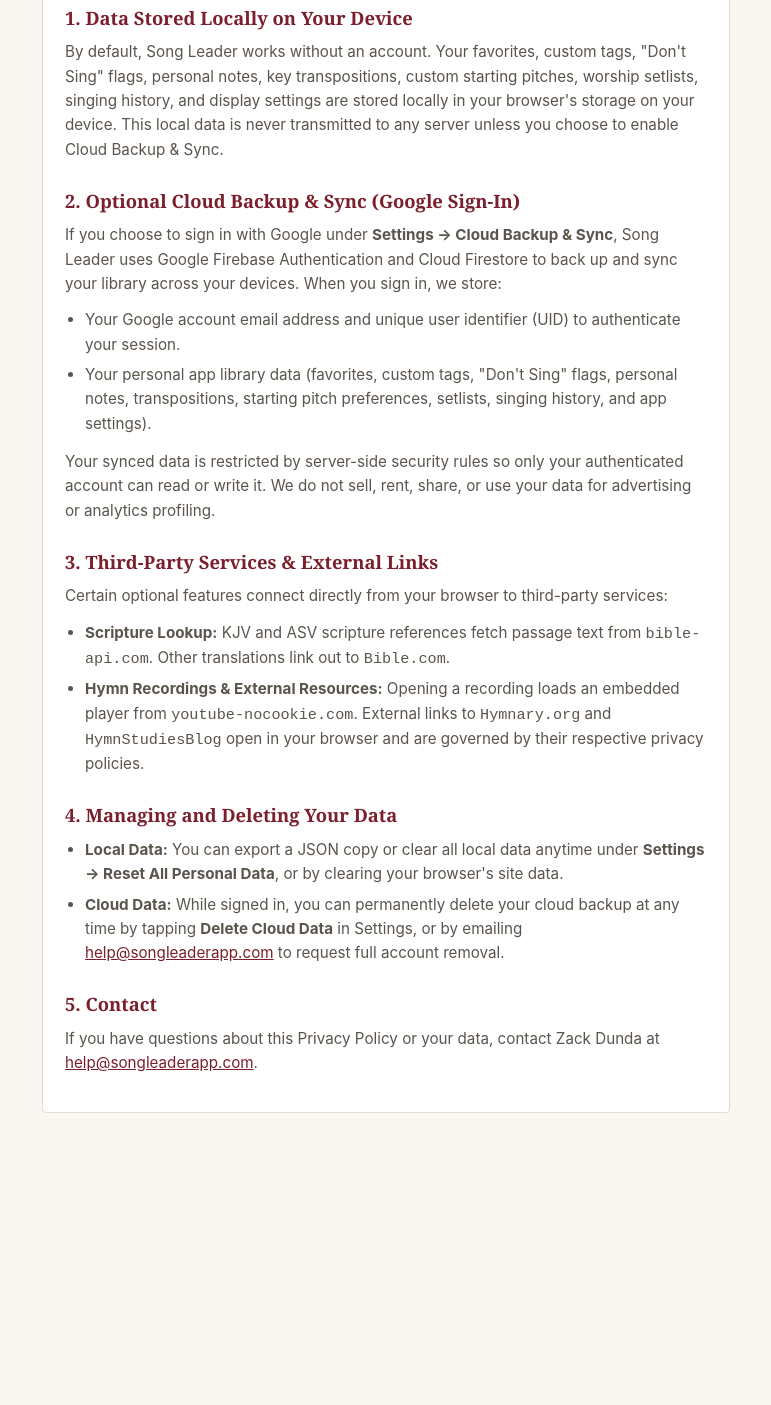
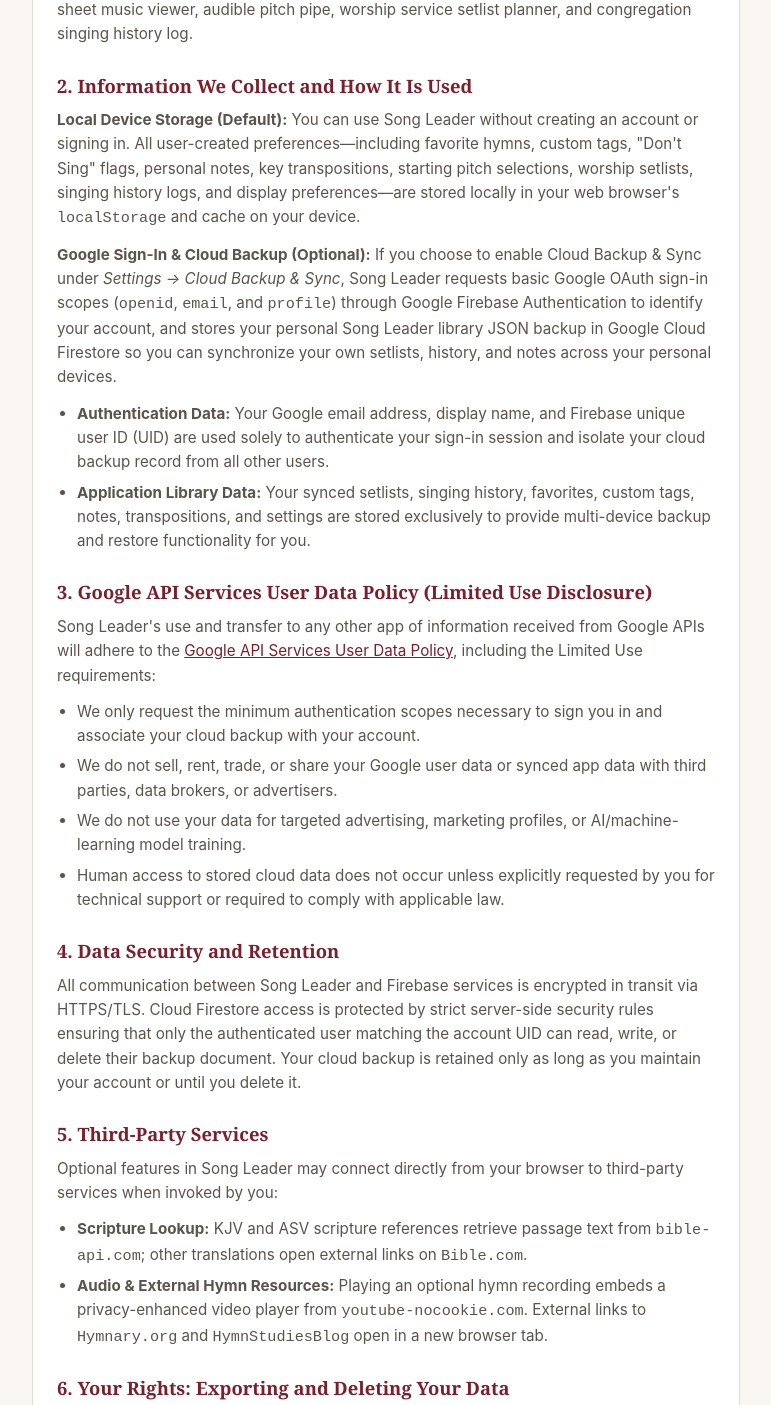
Before and after one commit to senordunda/SongLeader, a plain HTML site: page privacy.html in a window 1280 px wide. Shown: the part 285-1690 px from the top of the page, without its empty margins (254-1025 px from the left). Before the commit the page ends 1446 px from the top, so only its background shows below. Drawn offline with Linux system fonts and the light colour scheme.

Commit message:
Add files via upload

```diff
--- a/privacy.html
+++ b/privacy.html
@@ -5,7 +5,7 @@
   <meta name="viewport" content="width=device-width, initial-scale=1.0, viewport-fit=cover" />
   <meta name="theme-color" content="#7A1F2B" />
   <title>Privacy Policy — Song Leader</title>
-  <meta name="description" content="Privacy Policy for Song Leader (songleaderapp.com)." />
+  <meta name="description" content="Privacy Policy and Google API User Data Policy disclosure for Song Leader (songleaderapp.com)." />
   <link rel="canonical" href="https://songleaderapp.com/privacy.html" />
   <style>
     :root {
@@ -20,7 +20,6 @@
       --font-serif: Georgia, "Palatino Linotype", "Book Antiqua", serif;
       --font-sans: -apple-system, BlinkMacSystemFont, "Segoe UI", Roboto, Helvetica, Arial, sans-serif;
     }
-
     @media (prefers-color-scheme: dark) {
       :root {
         --bg-paper: #161413;
@@ -32,11 +31,7 @@
         --accent: #A93848;
       }
     }
-
-    *, *::before, *::after {
-      box-sizing: border-box;
-    }
-
+    *, *::before, *::after { box-sizing: border-box; }
     body {
       margin: 0;
       padding: 0;
@@ -45,25 +40,21 @@
       font-family: var(--font-sans);
       font-size: 16px;
       line-height: 1.6;
-      -webkit-font-smoothing: antialiased;
     }
-
     .policy-header {
       background: #7A1F2B;
       color: #FAF7F2;
       border-bottom: 1px solid var(--accent-dark);
       padding: 14px 18px;
     }
-
     .policy-header-inner {
-      max-width: 720px;
+      max-width: 740px;
       margin: 0 auto;
       display: flex;
       align-items: center;
       justify-content: space-between;
       gap: 12px;
     }
-
     .policy-brand {
       font-family: var(--font-serif);
       font-size: 1.25rem;
@@ -71,7 +62,6 @@
       color: #FAF7F2;
       text-decoration: none;
     }
-
     .back-app-link {
       color: #FAF7F2;
       text-decoration: none;
@@ -81,114 +71,109 @@
       border: 1px solid rgba(255, 255, 255, 0.3);
       border-radius: 3px;
     }
-
     .policy-main {
-      max-width: 720px;
+      max-width: 740px;
       margin: 24px auto 48px;
       padding: 0 16px;
     }
-
     .policy-card {
       background: var(--bg-surface);
       border: 1px solid var(--border-hairline);
       border-radius: 4px;
-      padding: 24px 22px;
+      padding: 26px 24px;
     }
-
     h1 {
       margin: 0 0 4px;
       font-family: var(--font-serif);
       font-size: 1.65rem;
       line-height: 1.25;
     }
-
     .effective-date {
       margin: 0 0 20px;
       font-size: 0.84rem;
       color: var(--ink-muted);
     }
-
     h2 {
       margin: 24px 0 8px;
       font-family: var(--font-serif);
       font-size: 1.15rem;
       color: var(--accent);
     }
-
-    p {
-      margin: 0 0 12px;
+    p, li {
       color: var(--ink-secondary);
       font-size: 0.95rem;
     }
-
-    ul {
-      margin: 0 0 14px;
-      padding-left: 20px;
-      color: var(--ink-secondary);
-      font-size: 0.95rem;
-    }
-
-    li {
-      margin-bottom: 6px;
-    }
-
-    a {
-      color: var(--accent);
-    }
+    p { margin: 0 0 12px; }
+    ul { margin: 0 0 14px; padding-left: 20px; }
+    li { margin-bottom: 6px; }
+    a { color: var(--accent); }
   </style>
 </head>
 <body>
   <header class="policy-header">
     <div class="policy-header-inner">
       <a href="./" class="policy-brand">Song Leader</a>
-      <a href="./" class="back-app-link">← Back to App</a>
+      <a href="./" class="back-app-link">&larr; Back to App</a>
     </div>
   </header>
 
   <main class="policy-main">
     <article class="policy-card">
       <h1>Privacy Policy</h1>
-      <p class="effective-date">Effective Date: November 23, 2026</p>
+      <p class="effective-date">Effective Date: November 24, 2026 &middot; Application: Song Leader (<a href="https://songleaderapp.com">https://songleaderapp.com</a>)</p>
 
+      <h2>1. Purpose of the Application</h2>
       <p>
-        Song Leader (<a href="https://songleaderapp.com">songleaderapp.com</a>) is a free worship song-leading utility built for church song leaders. Your privacy is important, and the app is designed to collect as little personal data as possible.
+        Song Leader is a free, non-commercial worship planning and song-leading web application created for church song leaders. It provides a searchable hymnal index, public-domain sheet music viewer, audible pitch pipe, worship service setlist planner, and congregation singing history log.
       </p>
 
-      <h2>1. Data Stored Locally on Your Device</h2>
+      <h2>2. Information We Collect and How It Is Used</h2>
       <p>
-        By default, Song Leader works without an account. Your favorites, custom tags, "Don't Sing" flags, personal notes, key transpositions, custom starting pitches, worship setlists, singing history, and display settings are stored locally in your browser's storage on your device. This local data is never transmitted to any server unless you choose to enable Cloud Backup &amp; Sync.
+        <strong>Local Device Storage (Default):</strong> You can use Song Leader without creating an account or signing in. All user-created preferences—including favorite hymns, custom tags, "Don't Sing" flags, personal notes, key transpositions, starting pitch selections, worship setlists, singing history logs, and display preferences—are stored locally in your web browser's <code>localStorage</code> and cache on your device.
+      </p>
+      <p>
+        <strong>Google Sign-In &amp; Cloud Backup (Optional):</strong> If you choose to enable Cloud Backup &amp; Sync under <em>Settings &rarr; Cloud Backup &amp; Sync</em>, Song Leader requests basic Google OAuth sign-in scopes (<code>openid</code>, <code>email</code>, and <code>profile</code>) through Google Firebase Authentication to identify your account, and stores your personal Song Leader library JSON backup in Google Cloud Firestore so you can synchronize your own setlists, history, and notes across your personal devices.
+      </p>
+      <ul>
+        <li><strong>Authentication Data:</strong> Your Google email address, display name, and Firebase unique user ID (UID) are used solely to authenticate your sign-in session and isolate your cloud backup record from all other users.</li>
+        <li><strong>Application Library Data:</strong> Your synced setlists, singing history, favorites, custom tags, notes, transpositions, and settings are stored exclusively to provide multi-device backup and restore functionality for you.</li>
+      </ul>
+
+      <h2>3. Google API Services User Data Policy (Limited Use Disclosure)</h2>
+      <p>
+        Song Leader's use and transfer to any other app of information received from Google APIs will adhere to the <a href="https://developers.google.com/terms/api-services-user-data-policy" target="_blank" rel="noopener noreferrer">Google API Services User Data Policy</a>, including the Limited Use requirements:
+      </p>
+      <ul>
+        <li>We only request the minimum authentication scopes necessary to sign you in and associate your cloud backup with your account.</li>
+        <li>We do not sell, rent, trade, or share your Google user data or synced app data with third parties, data brokers, or advertisers.</li>
+        <li>We do not use your data for targeted advertising, marketing profiles, or AI/machine-learning model training.</li>
+        <li>Human access to stored cloud data does not occur unless explicitly requested by you for technical support or required to comply with applicable law.</li>
+      </ul>
+
+      <h2>4. Data Security and Retention</h2>
+      <p>
+        All communication between Song Leader and Firebase services is encrypted in transit via HTTPS/TLS. Cloud Firestore access is protected by strict server-side security rules ensuring that only the authenticated user matching the account UID can read, write, or delete their backup document. Your cloud backup is retained only as long as you maintain your account or until you delete it.
       </p>
 
-      <h2>2. Optional Cloud Backup &amp; Sync (Google Sign-In)</h2>
+      <h2>5. Third-Party Services</h2>
       <p>
-        If you choose to sign in with Google under <strong>Settings &rarr; Cloud Backup &amp; Sync</strong>, Song Leader uses Google Firebase Authentication and Cloud Firestore to back up and sync your library across your devices. When you sign in, we store:
+        Optional features in Song Leader may connect directly from your browser to third-party services when invoked by you:
       </p>
       <ul>
-        <li>Your Google account email address and unique user identifier (UID) to authenticate your session.</li>
-        <li>Your personal app library data (favorites, custom tags, "Don't Sing" flags, personal notes, transpositions, starting pitch preferences, setlists, singing history, and app settings).</li>
-      </ul>
-      <p>
-        Your synced data is restricted by server-side security rules so only your authenticated account can read or write it. We do not sell, rent, share, or use your data for advertising or analytics profiling.
-      </p>
-
-      <h2>3. Third-Party Services &amp; External Links</h2>
-      <p>
-        Certain optional features connect directly from your browser to third-party services:
-      </p>
-      <ul>
-        <li><strong>Scripture Lookup:</strong> KJV and ASV scripture references fetch passage text from <code>bible-api.com</code>. Other translations link out to <code>Bible.com</code>.</li>
-        <li><strong>Hymn Recordings &amp; External Resources:</strong> Opening a recording loads an embedded player from <code>youtube-nocookie.com</code>. External links to <code>Hymnary.org</code> and <code>HymnStudiesBlog</code> open in your browser and are governed by their respective privacy policies.</li>
+        <li><strong>Scripture Lookup:</strong> KJV and ASV scripture references retrieve passage text from <code>bible-api.com</code>; other translations open external links on <code>Bible.com</code>.</li>
+        <li><strong>Audio &amp; External Hymn Resources:</strong> Playing an optional hymn recording embeds a privacy-enhanced video player from <code>youtube-nocookie.com</code>. External links to <code>Hymnary.org</code> and <code>HymnStudiesBlog</code> open in a new browser tab.</li>
       </ul>
 
-      <h2>4. Managing and Deleting Your Data</h2>
+      <h2>6. Your Rights: Exporting and Deleting Your Data</h2>
       <ul>
-        <li><strong>Local Data:</strong> You can export a JSON copy or clear all local data anytime under <strong>Settings &rarr; Reset All Personal Data</strong>, or by clearing your browser's site data.</li>
-        <li><strong>Cloud Data:</strong> While signed in, you can permanently delete your cloud backup at any time by tapping <strong>Delete Cloud Data</strong> in Settings, or by emailing <a href="mailto:help@songleaderapp.com">help@songleaderapp.com</a> to request full account removal.</li>
+        <li><strong>Exporting Data:</strong> You may download a complete copy of your data in JSON format at any time via <em>Settings &rarr; Export Backup (.json)</em>.</li>
+        <li><strong>Deleting Local Data:</strong> You may erase all data stored on your device at any time via <em>Settings &rarr; Reset All Personal Data</em>.</li>
+        <li><strong>Deleting Cloud Data &amp; Revoking Access:</strong> While signed in, you may permanently delete your cloud backup at any time via <em>Settings &rarr; Delete Cloud Data</em>. You may also revoke Song Leader's access to your Google account at any time from your <a href="https://myaccount.google.com/permissions" target="_blank" rel="noopener noreferrer">Google Account Permissions</a> page, or email <a href="mailto:help@songleaderapp.com">help@songleaderapp.com</a> to request complete deletion of your authentication record.</li>
       </ul>
 
-      <h2>5. Contact</h2>
+      <h2>7. Contact Information</h2>
       <p>
-        If you have questions about this Privacy Policy or your data, contact Zack Dunda at <a href="mailto:help@songleaderapp.com">help@songleaderapp.com</a>.
+        Song Leader is developed and maintained by Zack Dunda. For privacy questions, support, or data deletion requests, please email <a href="mailto:help@songleaderapp.com">help@songleaderapp.com</a>.
       </p>
     </article>
   </main>
```
Also changed, not shown: index.html (+11 -4 lines), styles.css (+18 -0 lines).
